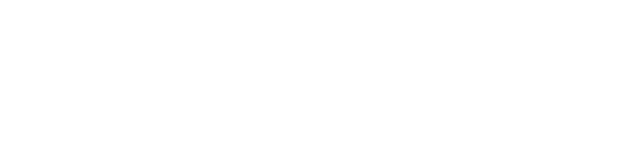
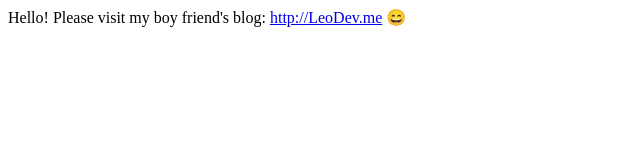
Before and after one commit to 52Ju/52Ju.github.io, a plain HTML site: page index.html in a window 1280 px wide. Shown: the whole page, without its empty margins (0-640 px from the left). Drawn offline with Linux system fonts and the light colour scheme.

Commit message:
Update index.html

```diff
--- a/index.html
+++ b/index.html
@@ -1,5 +1,9 @@
 <html>
   <head>
-  <title>Hello Ju!</title>
+    <title>Hello Ju!</title>
   </head>
+  <body>
+    Hello!
+    Please visit my boy friend's blog: <a href="http://LeoDev.me" target="_blank">http://LeoDev.me</a> 😄
+  </body>
 </html>
```
